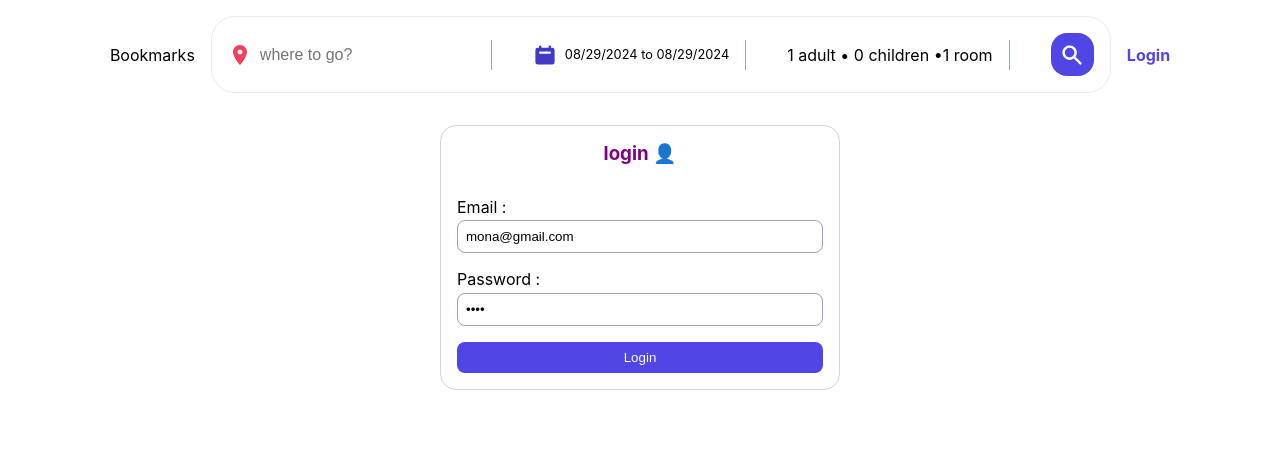
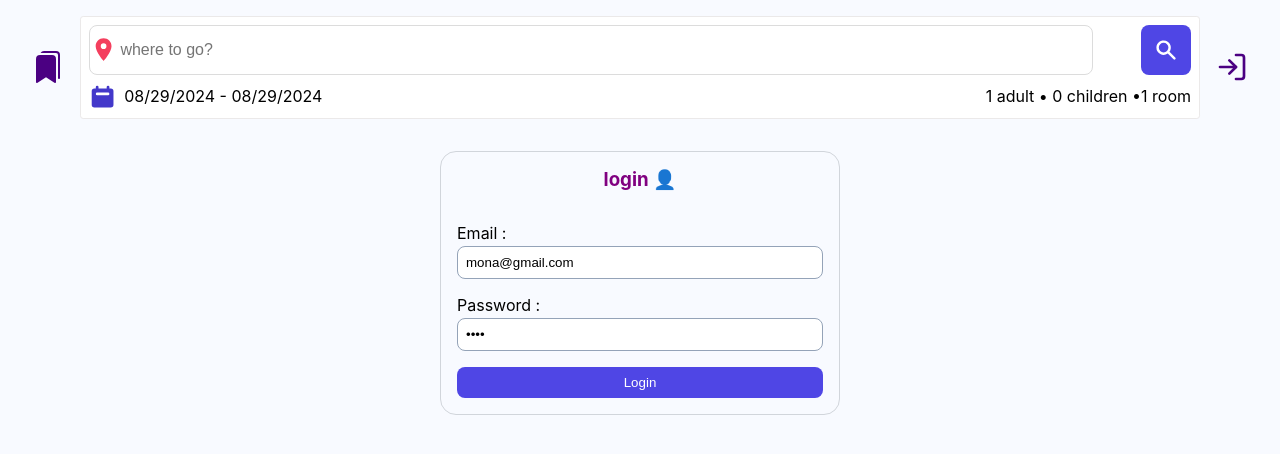
Before and after one commit to mona-alaedin/booking-hotel-app, a React (Vite) app: page /login in a window 1280 px wide. Shown: the top 454 px of the page. Built offline with nearby package versions, Linux system fonts and the light colour scheme; no server answers; data requests are answered from the project's data file.

Commit message:
header responsive

```diff
--- a/src/App.css
+++ b/src/App.css
@@ -2,25 +2,35 @@
 
 .header {
   display: flex;
-  justify-content: center;
   align-items: center;
-  gap: 1rem;
+
+  /* background-color: cornflowerblue; */
+}
+
+
+
+.inputContainer {
+  width: 100%;
+  display: flex;
+  justify-content: space-between;
 }
 
 .headerSearch {
   display: flex;
+  flex-direction: column;
   width: 100%;
-  max-width: 900px;
+  max-width: 1440px;
   justify-content: space-between;
   align-items: center;
-  gap: 1rem;
+  gap: 0.5rem;
   border: 1px solid #ebe9e9;
-  border-radius: 1.5rem;
-  padding: 1rem;
+  border-radius: 0.2rem;
+  padding: 0.5rem;
+  background-color: #ffffff;
 }
 
 .headerSearchInput {
-  padding: 0.7rem 0.5rem;
+  padding: 0.7rem 0.2rem;
   font-size: 1rem;
 }
 
@@ -30,38 +40,60 @@
   position: relative;
 }
 
-.headerSearchItem .seperator {
-  display: inline-block;
-  width: 1px;
-  height: 30px;
-  background-color: var(--text-400);
-  margin: 0 1rem;
+.input {
+  border: 1px solid #dcdcdc;
+  border-radius: 0.5rem;
+  overflow: hidden;
+  margin-right: 0.3rem;
 }
+
 
 .textField {
   padding: 0.7rem 1rem;
   border-radius: 0.5rem;
 }
 
-.headerIcon {
-  width: 1.5rem;
-  height: 1.5rem;
+.searchItemsContainer {
+  width: 100%;
+  display: flex;
+  justify-content: space-between;
+}
+
+.searchHeaderIcon {
+  width: 1.2rem;
+  height: 1.2rem;
   display: inline-block;
 }
 
 .locationIcon {
   color: var(--rose-500);
+  font-size: 1.7rem;
+}
+
+.detailOptions {
+  display: none;
+}
+
+.optionBtn {
+  letter-spacing: 1px;
+  font-size: 14px;
+  color: #ffffff;
+  background-color: #d563ff;
+  border-radius: 0.5rem;
+  padding: 0.5rem 1.5rem;
+  display: inline-block;
 }
 
 .guestOptions {
   background-color: #fff;
   box-shadow: 0 0 10px #efefef;
   border-radius: 1rem;
-  padding: 1rem;
+  padding: 0.8rem;
   border: 1px solid var(--text-100);
   position: absolute;
   top: 2rem;
-  width: 220px;
+  right: 0;
+  width: 210px;
   z-index: 1000;
 }
 
@@ -85,7 +117,7 @@
   padding: 0.5rem;
   border-radius: 0.5rem;
   color: var(--text-600);
-  background-color: var(--text-100);
+  background-color: #ffceff;
 }
 
 .optionText {
@@ -102,18 +134,22 @@
 
 .date {
   position: absolute;
-  top: 50px;
-  left: -5rem;
+  top: 40px;
+  left: 0;
   z-index: 1002;
 }
 
 .dateIcon {
   color: var(--primary-700);
+  font-size: 1.7rem;
 }
 
 .dateDropDown {
-  margin-left: 0.5rem;
   font-size: 0.8rem;
+}
+
+.dateContainer {
+  gap: 0 0.5rem;
 }
 
 .headerSearchBtn {
@@ -123,8 +159,99 @@
   background-color: var(--primary-600);
   color: #fff;
   padding: 0.6rem;
-  border-radius: 1rem;
+  border-radius: 0.5rem;
 }
+
+.bookmark {
+  display: none;
+}
+
+.userName {
+  background-color: #f1d4ff;
+  padding: 0.5rem;
+  border-radius: 5px;
+  margin-bottom: 0.5rem;
+  display: none;
+}
+
+.logout {
+  display: none;
+}
+
+.login {
+  display: none;
+}
+
+.detailUser {
+  display: flex;
+  align-items: center;
+  justify-content: center;
+  flex-direction: column;
+}
+
+
+/*! Responsive Header */
+@media (min-width:425px) {
+  .header {
+    justify-content: space-between;
+    gap: 1rem;
+  }
+
+  .bookmark {
+    display: block;
+    font-size: 2rem;
+    color: indigo;
+  }
+
+  .input {
+    flex: 1;
+    margin-right: 3rem;
+  }
+
+}
+
+@media (min-width: 648px) {
+
+  .userName {
+    display: block;
+  }
+
+  .logout {
+    color: #820045;
+    font-size: 2rem;
+    display: block;
+  }
+
+  .login {
+    color: indigo;
+    display: block;
+    font-size: 2rem;
+  }
+
+  .detailOptions {
+    display: block;
+    font-size: 1rem;
+  }
+
+  .optionBtn {
+    display: none;
+  }
+
+  .headerSearchBtn {
+    padding: 0.8rem;
+  }
+
+  .searchHeaderIcon {
+    width: 1.5rem;
+    height: 1.5rem;
+  }
+
+  .dateDropDown {
+    font-size: 1rem;
+  }
+}
+
+
 
 /*  location list */
 .nearbyLocation {
@@ -397,9 +524,3 @@ a.active {
 .loginContainer h2 {
   margin-bottom: 1rem;
 }
-
-.icon.logout {
-  color: var(--rose-500);
-  width: 1.1rem;
-  height: 1.1rem;
-}
--- a/src/components/Header/Header.jsx
+++ b/src/components/Header/Header.jsx
@@ -6,6 +6,9 @@ import {
   HiPlus,
   HiSearch,
 } from "react-icons/hi";
+import { BsFillBookmarksFill } from "react-icons/bs";
+import { LuLogIn } from "react-icons/lu";
+import { FiLogOut } from "react-icons/fi";
 import { useRef, useState } from "react";
 import useOutsideClick from "../Hooks/useOutsideClick";
 import "react-date-range/dist/styles.css"; // main style file
@@ -66,10 +69,13 @@ function Header() {
 
   return (
     <div className="header">
-      <NavLink to="/bookmarks">Bookmarks</NavLink>
+      <NavLink to="/bookmarks">
+        <BsFillBookmarksFill className="bookmark" />
+      </NavLink>
       <div className="headerSearch">
-        <div className="headerSearchItem">
-          <MdLocationOn className="headerIcon locationIcon" />
+        <div className="inputContainer">
+          <div className="headerSearchItem input">
+            <MdLocationOn className="locationIcon" />
             <input
               value={destination}
               onChange={(e) => setDestination(e.target.value)}
@@ -79,12 +85,21 @@ function Header() {
               name="destination"
               id="destination"
             />
-          <span className="seperator"></span>
           </div>
-        <div className="headerSearchItem">
-          <HiCalendar className="headerIcon dateIcon" />
-          <div onClick={() => setOpenDate(!openDate)} className="dateDropDown">
-            {`${format(date[0].startDate, "MM/dd/yyyy")} to ${format(
+          <div className="headerSearchItem searchBtn">
+            <button className="headerSearchBtn" onClick={handleSearch}>
+              <HiSearch className="searchHeaderIcon" />
+            </button>
+          </div>
+        </div>
+
+        <div className="searchItemsContainer">
+          <div className="headerSearchItem dateContainer">
+            <HiCalendar className="dateIcon" />
+            <div
+              onClick={() => setOpenDate(!openDate)}
+              className="dateDropDown">
+              {`${format(date[0].startDate, "MM/dd/yyyy")} - ${format(
                 date[0].endDate,
                 "MM/dd/yyyy"
               )}`}
@@ -100,13 +115,17 @@ function Header() {
                 />
               )}
             </div>
-
-          <span className="seperator"></span>
           </div>
           <div className="headerSearchItem">
-          <div id="optionDropDown" onClick={() => setOpenOptions(!openOptions)}>
+            <div
+              id="optionDropDown"
+              onClick={() => setOpenOptions(!openOptions)}>
+              <div className="detailOptions">
                 {options.adult} adult &bull; {options.children} children &bull;
                 {options.room} room
+              </div>
+
+              <button className="optionBtn">options</button>
             </div>
             {openOptions && (
               <GuestOptionList
@@ -115,12 +134,7 @@ function Header() {
                 options={options}
               />
             )}
-          <span className="seperator"></span>
           </div>
-        <div className="headerSearchItem">
-          <button className="headerSearchBtn" onClick={handleSearch}>
-            <HiSearch className="headerIcon" />
-          </button>
         </div>
       </div>
       <User />
@@ -188,17 +202,18 @@ function User() {
     navigate("/");
   };
   return (
-    <div>
+    <div className="test">
       {isAuthenticated ? (
-        <div>
-          <span>{user.name}</span>
+        <div className="detailUser">
+          <div className="userName">{user.name}</div>
           <button onClick={handleLogOut}>
-            <HiLogout className="icon" />
-            logout
+            <FiLogOut className="logout" />
           </button>
         </div>
       ) : (
-        <NavLink to="/login">Login</NavLink>
+        <NavLink to="/login">
+          <LuLogIn className="login" />
+        </NavLink>
       )}
     </div>
   );
--- a/src/index.css
+++ b/src/index.css
@@ -14,10 +14,13 @@
   --primary-100: #e0e7ff;
   --rose-500: #f43f5e;
 }
+
 body {
   min-height: 100vh;
   padding: 1rem;
+  background-color: #f8faff;
 }
+
 * {
   margin: 0;
   padding: 0;
@@ -43,3 +46,9 @@ a {
   text-decoration: none;
   cursor: pointer;
 }
+
+@media (min-width: 768px) {
+  body {
+    padding: 1rem 2rem;
+  }
+}
```
Also changed, not shown: server/db.json. Lines whose indentation alone changed are shown as unchanged.
